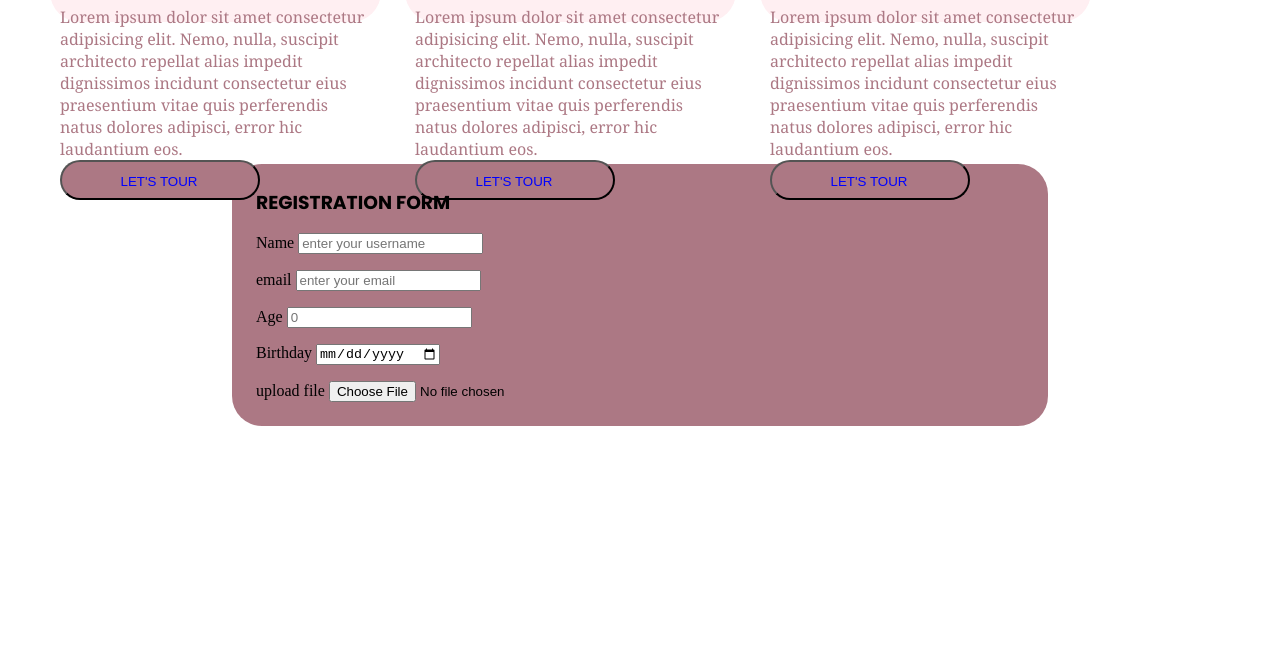
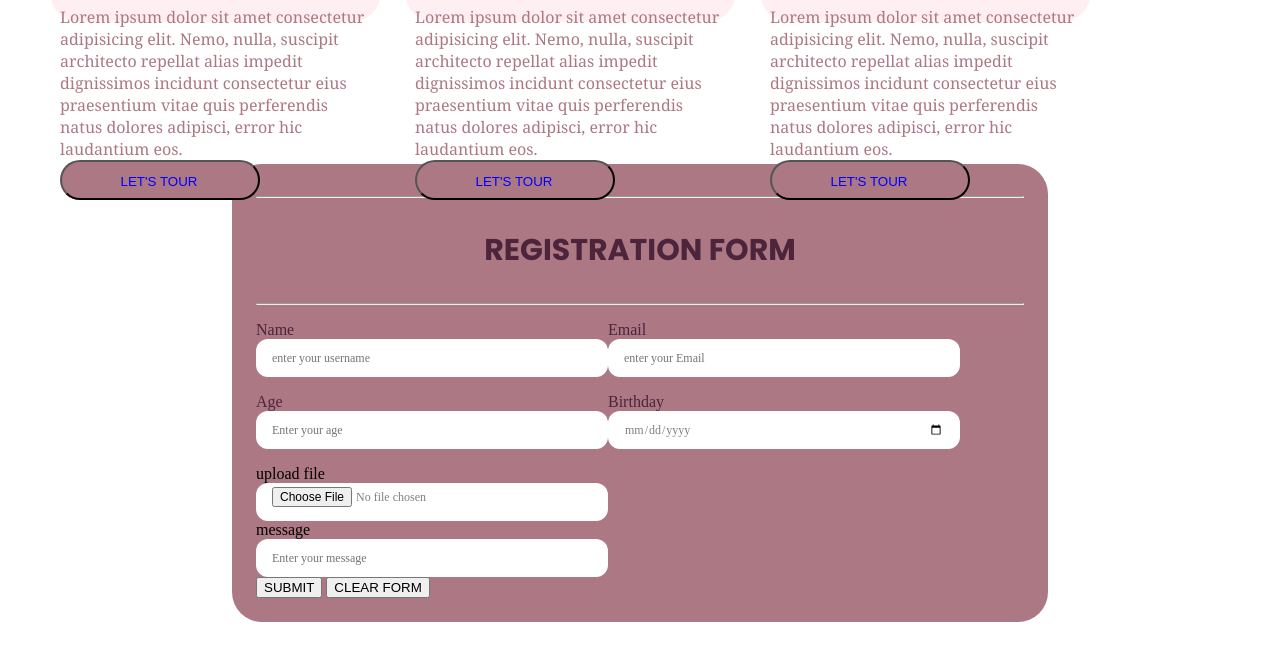
Before and after one commit to kibiwottkurgat/jk-portfolio-2, a plain HTML site: page index.html in a window 1280 px wide. Shown: the part 1214-1874 px from the top of the page. Drawn offline with Linux system fonts and the light colour scheme.

Commit message:
implementation of forms

```diff
--- a/assets/styles/index.css
+++ b/assets/styles/index.css
@@ -166,6 +166,109 @@ nav>div>h1{
     width:60vw;
     margin: auto;
 }
+
 #contactsection > form >div{
     margin-top: 16px;
+
 }
+#contactsection > form > h3{
+    text-align: center;
+    font-size: 30px;
+    margin-top: 30px;
+    margin-bottom: 30px;
+    color: var(--primary-color);
+}
+#contactsection > form >div >{
+    margin-top: 16px;
+    padding-left: 12px;
+    padding-right: 12px;
+}
+
+#contactsection > form > .usernameemail, .useragebirth{
+    display: flex;
+}
+#contactsection > form> .usernameemail, .useragebirth> div> label{
+    font-weight: 500;
+    color: var(--primary-color);
+}
+
+#contactsection > form > div >label{
+    font-weight: 500;
+    color:white;
+}
+
+#contactsection > form > .usernameemail> div >input{
+    all: unset;
+    border-radius: 12px;
+    width: 25vw;
+    background-color:white;
+    padding-top: 4px;
+    padding-bottom: 4px;
+    padding-left: 16px;
+    padding-right: 16px;
+    font-size: 12px;
+    height: 30px;
+    color: gray;
+}
+#contactsection > form > .useragebirth> div >input{
+    all: unset;
+    border-radius: 12px;
+    width: 25vw;
+    background-color:white;
+    padding-top: 4px;
+    padding-bottom: 4px;
+    padding-left: 16px;
+    padding-right: 16px;
+    font-size: 12px;
+    height: 30px;
+    color: gray;
+}
+#contactsection > form > .userfilemessage> div >input{
+    all: unset;
+    border-radius: 12px;
+    width: 25vw;
+    background-color:white;
+    padding-top: 4px;
+    padding-bottom: 4px;
+    padding-left: 16px;
+    padding-right: 16px;
+    font-size: 12px;
+    height: 30px;
+    color: gray;
+
+#contactsection > form > div >textarea{
+    border-radius: 12px;
+    background-color: #fff;
+    padding-top: 4px;
+    padding-bottom: 4px;
+    padding-left: 16px;
+    padding-right: 16px;
+    font-size: 14px;
+    color: gray;
+}
+#contactsection> form>div>input{
+    background-color: var(--secondary-color);
+    color:blue;
+    padding-left: 22px;
+    width: 200px;
+    height: 18px;
+    aspect-ratio: 1/1;
+    text-align: center;
+    object-fit: cover;
+    padding-right: 24px;
+    padding-bottom: 24px;
+    padding-top: 12px;
+    border-radius: 40px;
+    transition: 1s;
+    cursor: pointer;
+}
+#contactsection>form>input>button:hover{
+    background-color: #AC7884;
+    color: var(--secondary-color);
+    cursor: pointer;
+    padding-bottom: 15px;
+    font-size: larger;
+    transition: 1s;
+    justify-content: center;
+    cursor: pointer;
+}
--- a/index.html
+++ b/index.html
@@ -90,37 +90,54 @@
     <section id="contactsection">
     <!--contact form-->
     <form action="">
+      <hr>
       <h3>REGISTRATION FORM</h3>
-      <!--username input-->
+      <hr>
+
+      <div class="usernameemail">
       <div>
-        <label for="username">Name</label>
+      <!--username -->
+        <label for="username">Name</label></br>
         <input type="text" name="username" placeholder="enter your username">
       </div>
-
       <div>
-      <!--user email-->
-      <label form="user email">email</label>
-      <input type="email" name="user email" placeholder="enter your email">
+      <!--user Email-->
+      <label form="userEmail">Email</label></br>
+      <input type="email" name="user Email" placeholder="enter your Email">
+    </div>
   </div>
 
+
+    <div class="useragebirth">
        <div>
       <!--user age-->
-      <label for="userAge">Age</label>
-      <input type="number" placeholder="0" name="userAge">
+      <label for="userage">Age</label></br>
+      <input type="number" placeholder="Enter your age" name="userage">
+    </div>
+    <div>
+    <!--user birth-->
+    <label for="D.O.B">Birthday</label></br>
+    <input type="date" name="userD.O.B">
+    </div>
     </div>
 
+    <div class="userfilemessage">
       <div>
-    <!--user birth-->
-    <label for="D.O.B">Birthday</label>
-    <input type="date" name="userD.O.B">
+      <!--file-->
+      <label for="userfile">upload file</label></br>
+      <input type="file" name="userfile">
       </div>
       <div>
-      <!--file-->
-      <label for="userfile">upload file</label>
-      <input type="file" name="userfile">
+        <!--user message-->
+        <label for="message">message</label></br>
+        <input type="text"placeholder="Enter your message" name="user message"></textarea>
+      </div>
+    </div>
+     <input type="submit" value="SUBMIT">
+        <input type="Reset" value="CLEAR FORM">
+    </form>
 
-    </div>
-    </form>
     </section>
+    <div style="margin:10px;"></div>
   </body>
 </html>
```
Lines whose indentation alone changed are shown as unchanged.
